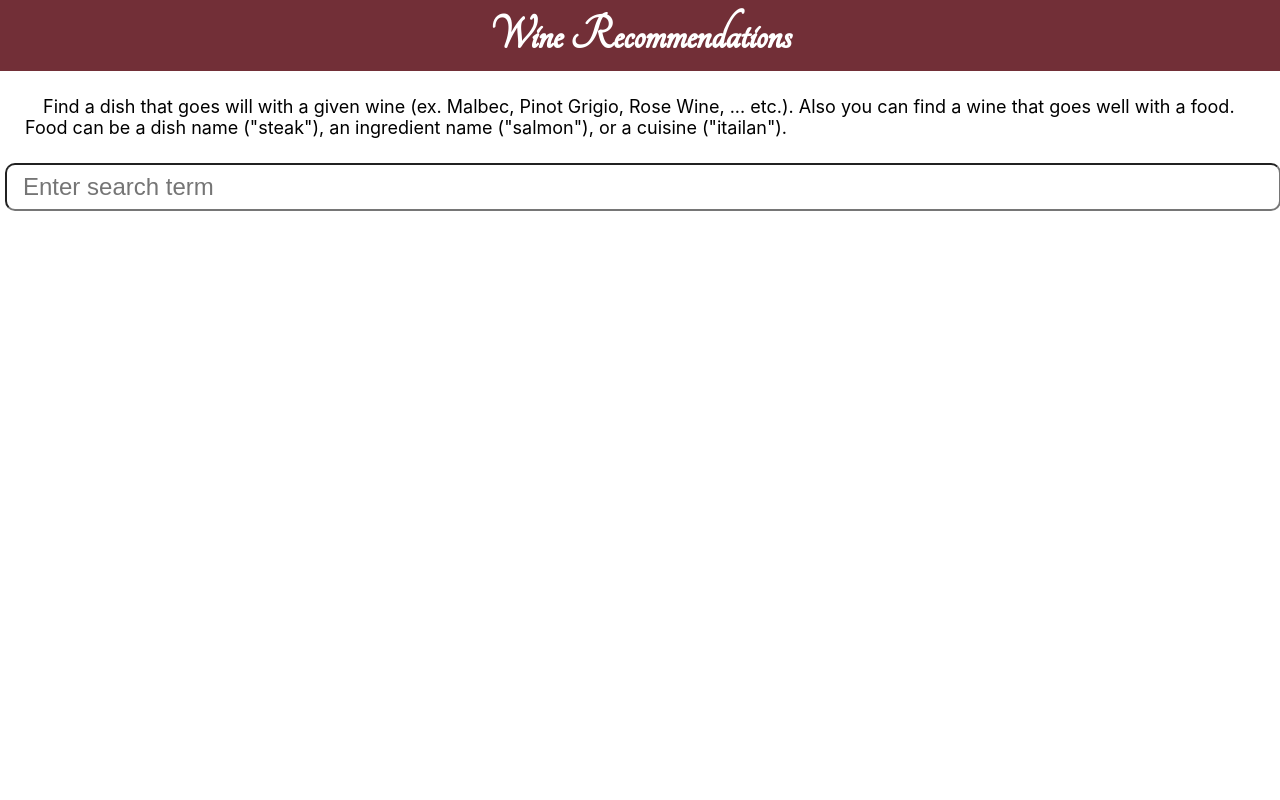
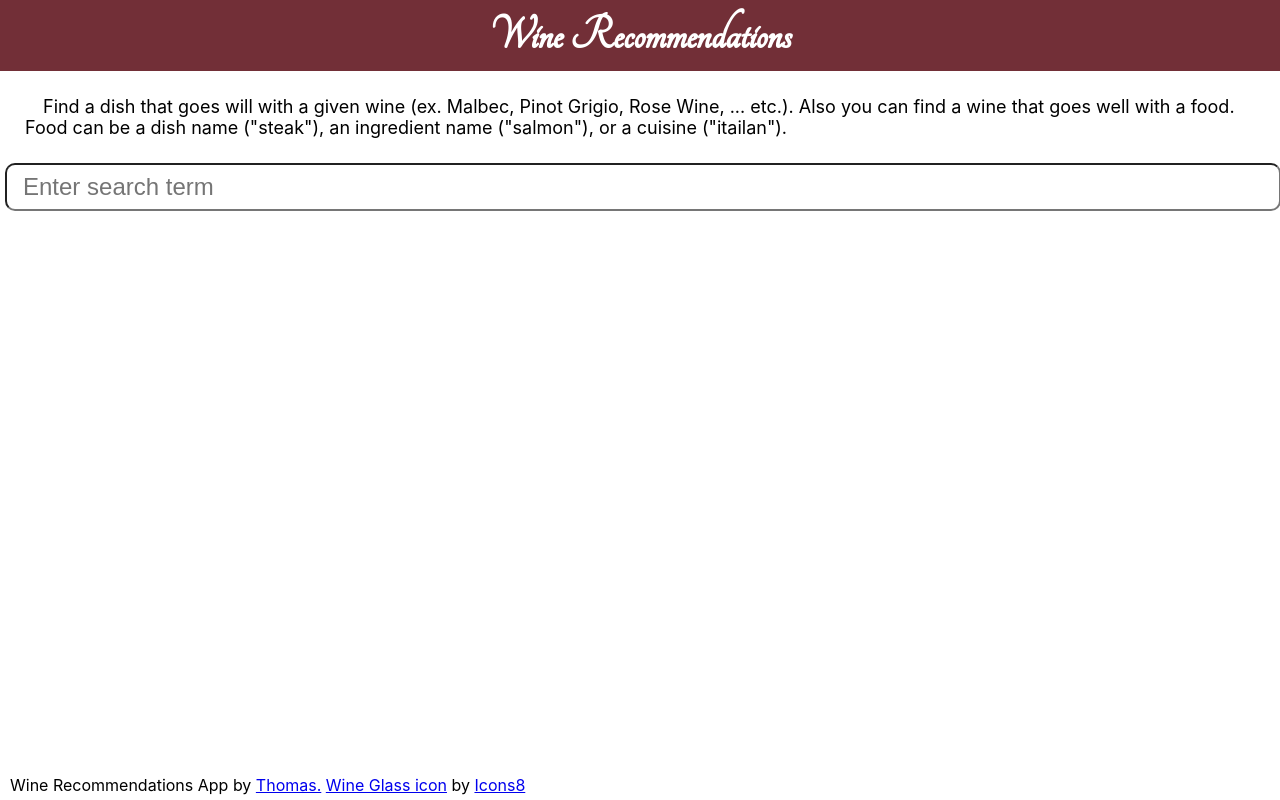
Before and after one commit to thomasgilmore/wine-recommendations-app-v2, a React (Create React App) app: page / in a window 1280 px wide. Built offline with nearby package versions, Linux system fonts and the light colour scheme; no server answers; a web font is replaced by a local one.

Commit message:
working on Wine Recommendations App

```diff
--- a/public/index.html
+++ b/public/index.html
@@ -2,19 +2,19 @@
 <html lang="en">
   <head>
     <meta charset="utf-8" />
-    <link rel="icon" href="%PUBLIC_URL%/favicon.ico" />
+    <link rel="icon" href="icons8-wine-glass-64.png" />
     <meta name="viewport" content="width=device-width, initial-scale=1" />
     <meta name="theme-color" content="#000000" />
     <meta
       name="description"
       content="Web site created using create-react-app"
     />
-    <link rel="apple-touch-icon" href="%PUBLIC_URL%/logo192.png" />
+    <link rel="apple-touch-icon" href="icons8-wine-glass-64.png" />
     <!--
       manifest.json provides metadata used when your web app is installed on a
       user's mobile device or desktop. See https://developers.google.com/web/fundamentals/web-app-manifest/
     -->
-    <link rel="manifest" href="%PUBLIC_URL%/manifest.json" />
+    <link rel="manifest" href="icons8-wine-glass-64.png" />
     <!--
       Notice the use of %PUBLIC_URL% in the tags above.
       It will be replaced with the URL of the `public` folder during the build.
--- a/src/App.js
+++ b/src/App.js
@@ -6,6 +6,7 @@ import Description from './Components/Description';
 import { Search } from './Components/Search';
 import { SearchFood } from './Components/SearchFood';
 // import { Button } from './Components/Button';
+import Footer from './Components/Footer';
 
 export default class App extends React.Component {
   constructor(props) {
@@ -34,6 +35,7 @@ export default class App extends React.Component {
       <Title />
       <Description />
       {this.state.check ? <Search /> : <SearchFood />}
+      <Footer />
     </div>
   );
 }
```
